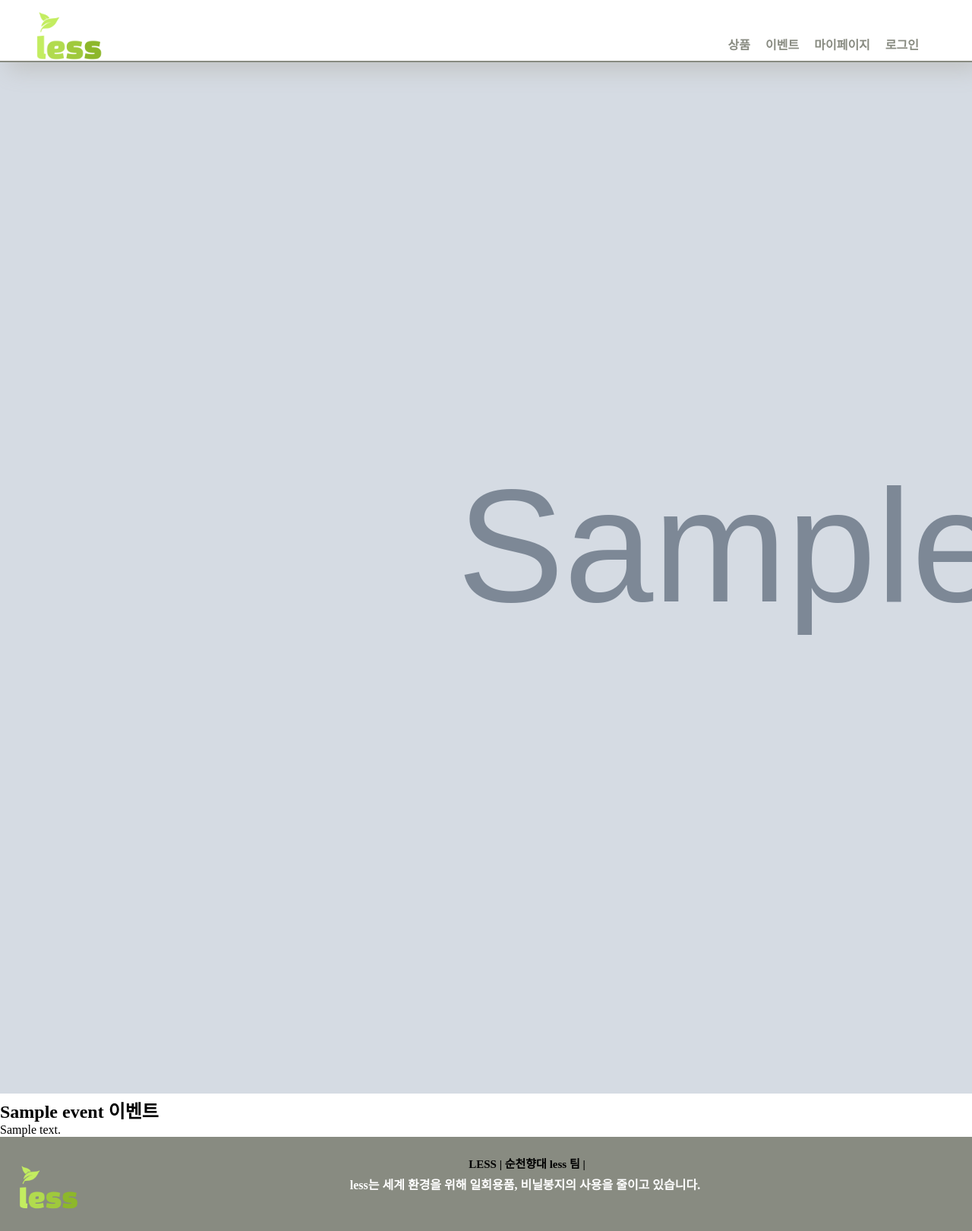
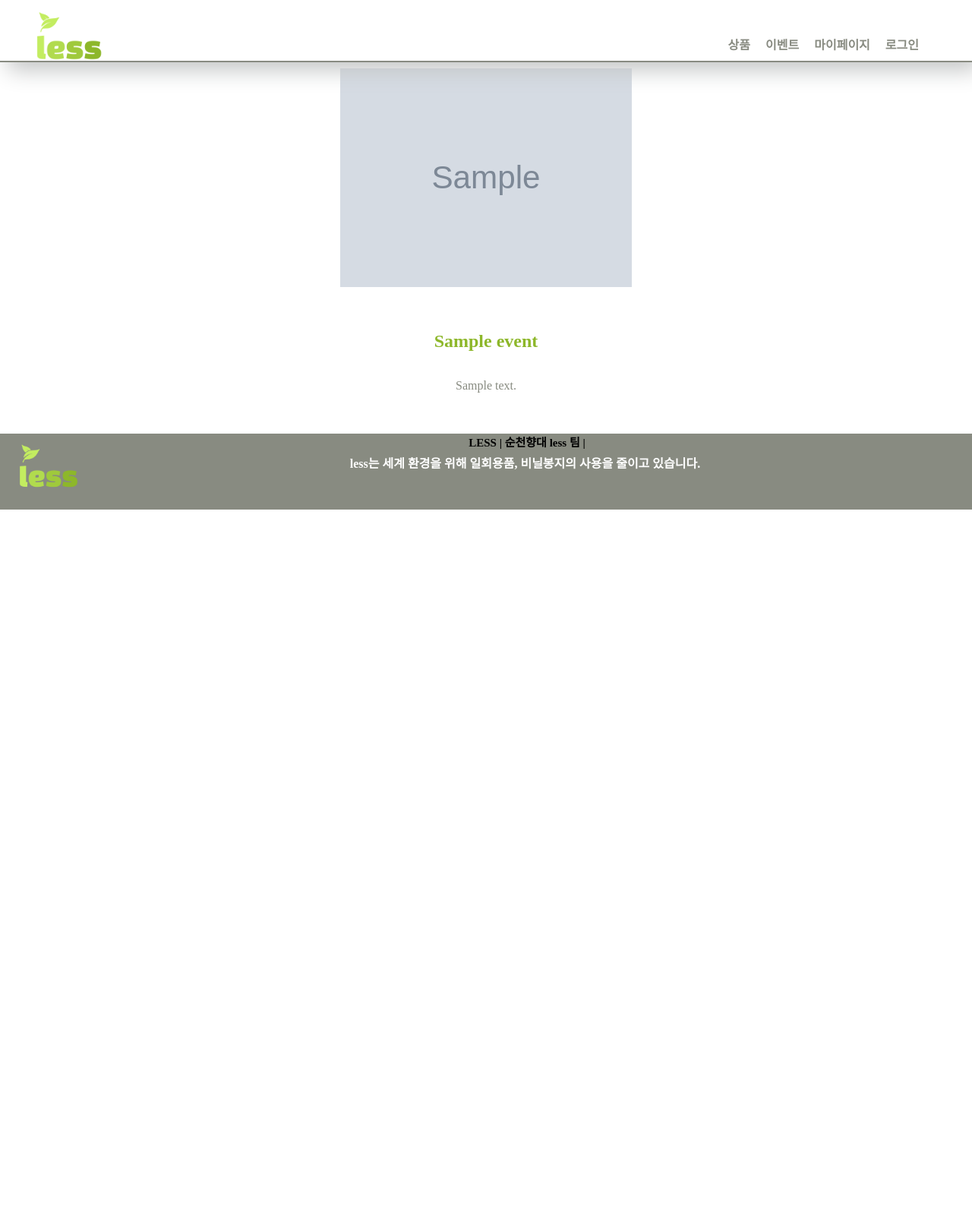
Before and after one commit to mseo39/likelion-Less, a Django app: page /eventdetail/1 in a window 1280 px wide; the page is wider, and only the part inside the window is pictured. Shown: that part at 76% size. After the commit the page ends 671 px from the top of that part, so only its background shows below. Run offline with Django 3.2, Linux system fonts and the light colour scheme; tables that the repository leaves empty hold one stand-in row (values such as "Sample post"); grey boxes marked "Sample" are stand-in pictures.

Commit message:
eventdetail

```diff
--- a/main/static/css/eventdetail.css
+++ /dev/null
@@ -1,21 +0,0 @@
-.jumbtron{
-    margin-bottom: 0rem;
-}
-
-label{
-    margin-bottom: 0rem;
-    font-size: 25px;
-}
-
-#logo{
-    display: flex;
-}
-
-#navbar{
-    display: flex;
-    justify-content: space-between;
-}
-
-footer{
-    padding-top: 1.5rem;
-}
--- a/main/templates/eventdetail.html
+++ b/main/templates/eventdetail.html
@@ -1,19 +1,32 @@
 {% extends "base.html" %}
 {%load static%}
+{% block content  %}
+<!DOCTYPE html>
+<html lang="en">
 
-{% block link %}
-{% static 'css/eventdetail.css' %}
-{% endblock  %}
-{% block content  %}
+<head>
+    <style>
+        .text {
+            text-align: center;
+        }
+    </style>
+    <title>이벤트</title>
+    <link rel="stylesheet" href="static 'css/eventdetail.css'">
+</head>
+
 
 <div class="container">
-    <div id="event" class="row featurette">
-        <div class="col-md-4">
-            <img src="{{ event.image.url }}" width="150%" alt="Event_Image">
+    <div class="text">
+        <div class="text">
+            <br><br><br><br><br>
+            <img src="{{ event.image.url }}" width="30%" alt="Event_Image">
         </div>
-        <div class="col-md-6">
-            <h2 class="featurette-heading">{{ event.title }}<span id="namedeco" class="text-muted"> 이벤트</span></h2>
-            <p class="lead">{{ event.description }}</p>
+        <div class="text">
+            <br><br><br>
+            <h2 style="color: #8DB72A;">{{ event.title }}</h2>
+            <br><br>
+            <p style="color: #888B81;">{{ event.description }}</p>
+            <br><br><br>
         </div>
     </div>
 </div>
```
